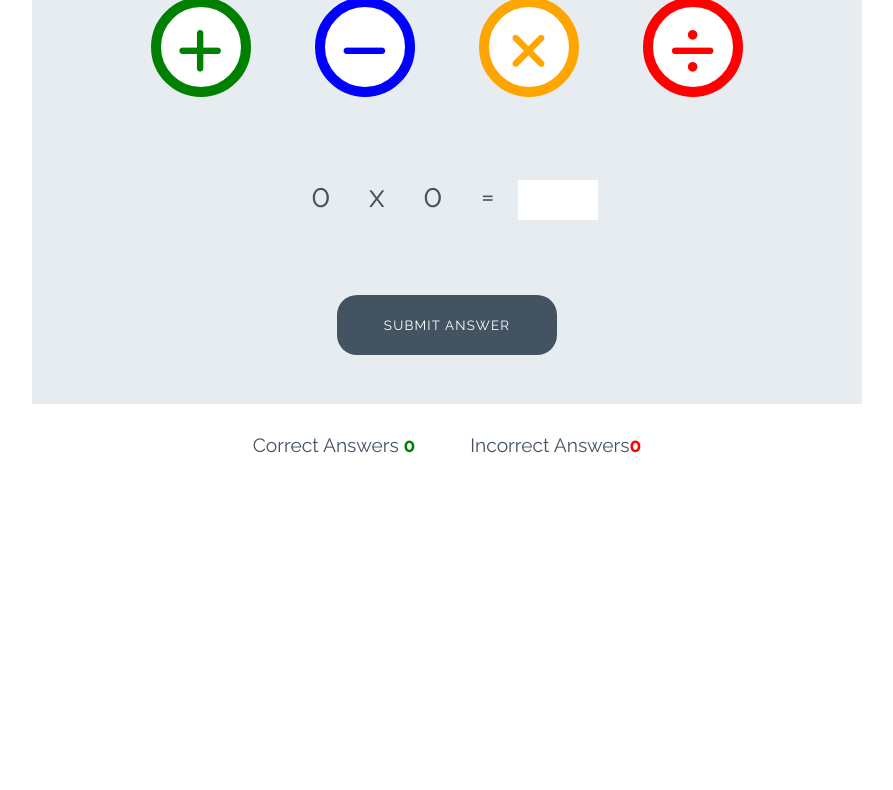
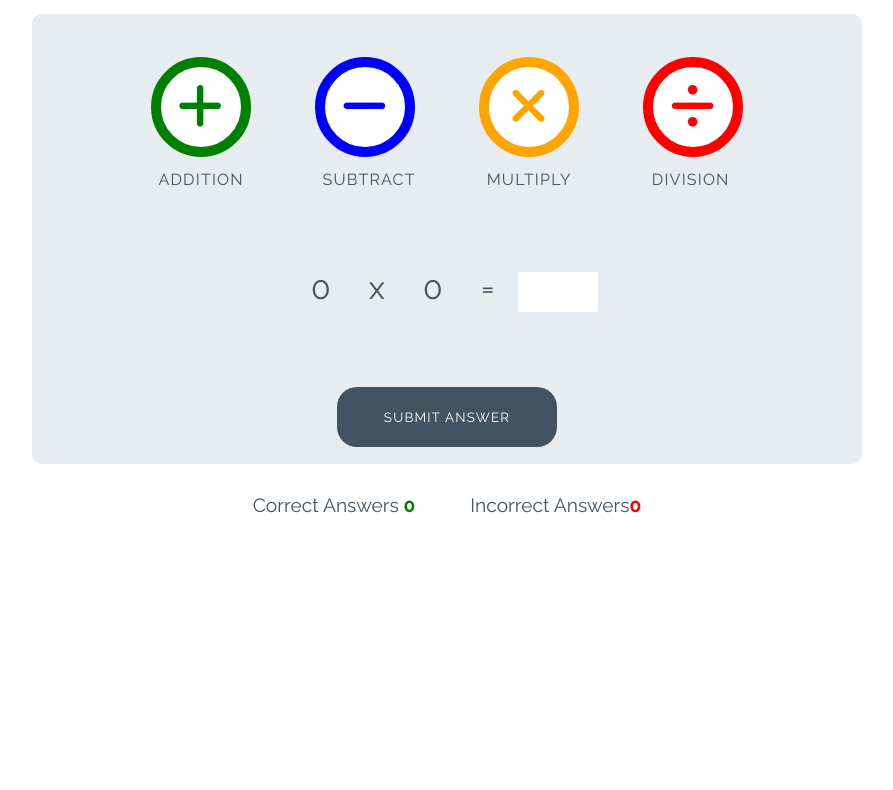
Before and after one commit to TerryLoc/love-maths, a plain HTML site: page index.html in a window 1280 px wide. Shown: the part 95-885 px from the top of the page, without its empty margins (193-1086 px from the left). Before the commit the page ends 800 px from the top, so only its background shows below. Drawn offline with Linux system fonts and the light colour scheme.

Commit message:
Add extra CSS

```diff
--- a/assets/css/style.css
+++ b/assets/css/style.css
@@ -15,11 +15,20 @@ body {
   text-align: center;
 }
 
+main {
+  display: flex;
+  margin-top: 30px;
+  flex-direction: column;
+  align-items: center;
+  height: 100vh;
+}
+
 /* --------- Heading */
 
 .heading {
   text-align: center;
   font-size: 2.5rem;
+  margin-top: 30px;
 }
 
 .logo {
@@ -39,6 +48,7 @@ body {
   margin-left: auto;
   margin-right: auto;
   padding: 1%;
+  border-radius: 10px;
 }
 
 .question-area {
@@ -117,6 +127,14 @@ body {
   font-size: 3.2rem;
   margin: 0 30px;
   transition: all 0.5s;
+}
+
+.btn--big::after {
+  content: attr(data-type);
+  font-size: 1rem;
+  color: #445361;
+  position: relative;
+  left: -0.15rem;
 }
 
 .btn--blue {
--- a/index.html
+++ b/index.html
@@ -20,16 +20,16 @@
     <main>
       <div class="game-area">
         <div class="controls-area">
-          <button class="btn btn--big btn--green">
+          <button data-type="addition" class="btn btn--big btn--green">
             <i class="fas fa-plus"></i>
           </button>
-          <button class="btn btn--big btn--blue">
+          <button data-type="subtract" class="btn btn--big btn--blue">
             <i class="fas fa-minus"></i>
           </button>
-          <button class="btn btn--big btn--orange">
+          <button data-type="multiply" class="btn btn--big btn--orange">
             <i class="fas fa-times"></i>
           </button>
-          <button class="btn btn--big btn--red">
+          <button data-type="division" class="btn btn--big btn--red">
             <i class="fas fa-divide"></i>
           </button>
         </div>
@@ -41,7 +41,7 @@
           <p class="answer-message">Enter Answer:</p>
           <input id="answer-box" type="number" value="" />
         </div>
-        <button class="btn btn--gray">Submit Answer</button>
+        <button data-type="submit" class="btn btn--gray">Submit Answer</button>
       </div>
       <div class="score-area">
         <p class="scores">Correct Answers <span id="score">0</span></p>
```
